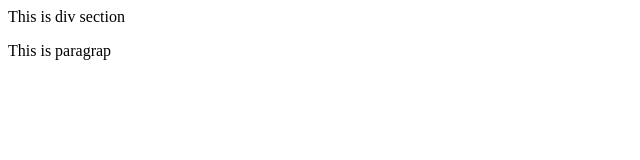
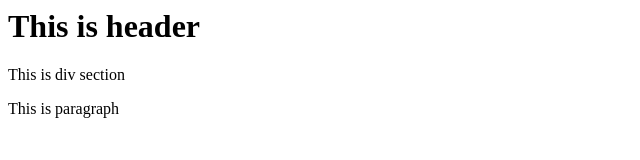
Before and after one commit to ruhanika/git-test, a website: page index.html in a window 1280 px wide. Shown: the whole page, without its empty margins (0-640 px from the left). Drawn offline with Linux system fonts and the light colour scheme.

Commit message:
fifth commit

```diff
--- a/index.html
+++ b/index.html
@@ -3,11 +3,12 @@
 
     </head>
     <body>
+        <h1> This is header </h1>
         <div>
             This is div section
         </div>
         <p>
-            This is paragrap
+            This is paragraph
         </p>
     </body>
 </html>
```
Also changed, not shown: package.json (added, +24 -0 lines), 1 other file.
